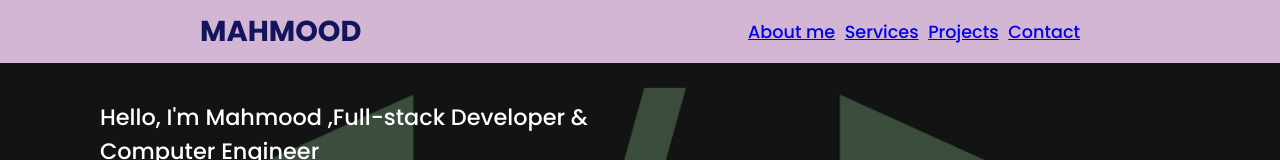
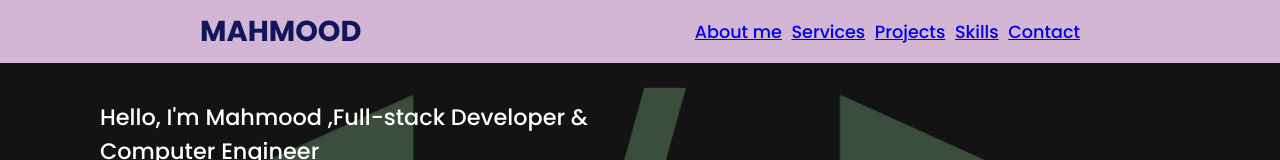
Before and after one commit to Mahmoud1162020/personal-website, a plain HTML site: page index.html in a window 1280 px wide. Shown: the top 160 px of the page. Drawn offline with Linux system fonts and the light colour scheme.

Commit message:
skills added

```diff
--- a/index.html
+++ b/index.html
@@ -18,6 +18,7 @@
         <a href="./resume.html">About me</a>
         <a href="#services">Services</a>
         <a href="#projects">Projects</a>
+        <a href="#Skills">Skills</a>
         <a href="#contact">Contact</a>
       </nav>
     </header>
@@ -47,7 +48,7 @@
 
     </section>
     <!-- Skills -->
-    <section class="cards" id="services">
+    <section class="cards" id="Skills">
       <h2 class="title">Skills</h2>
       <div class="content">
         <div class="skills-card">
```
